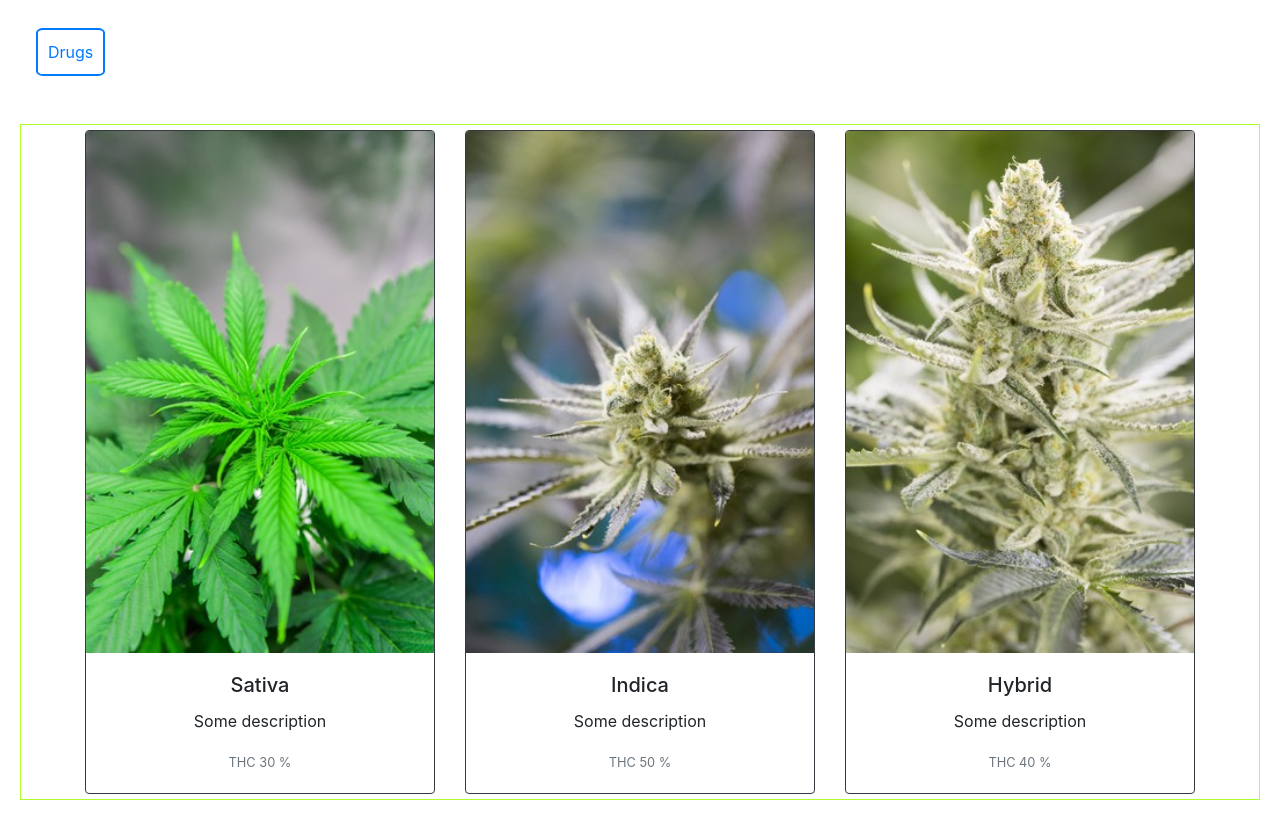
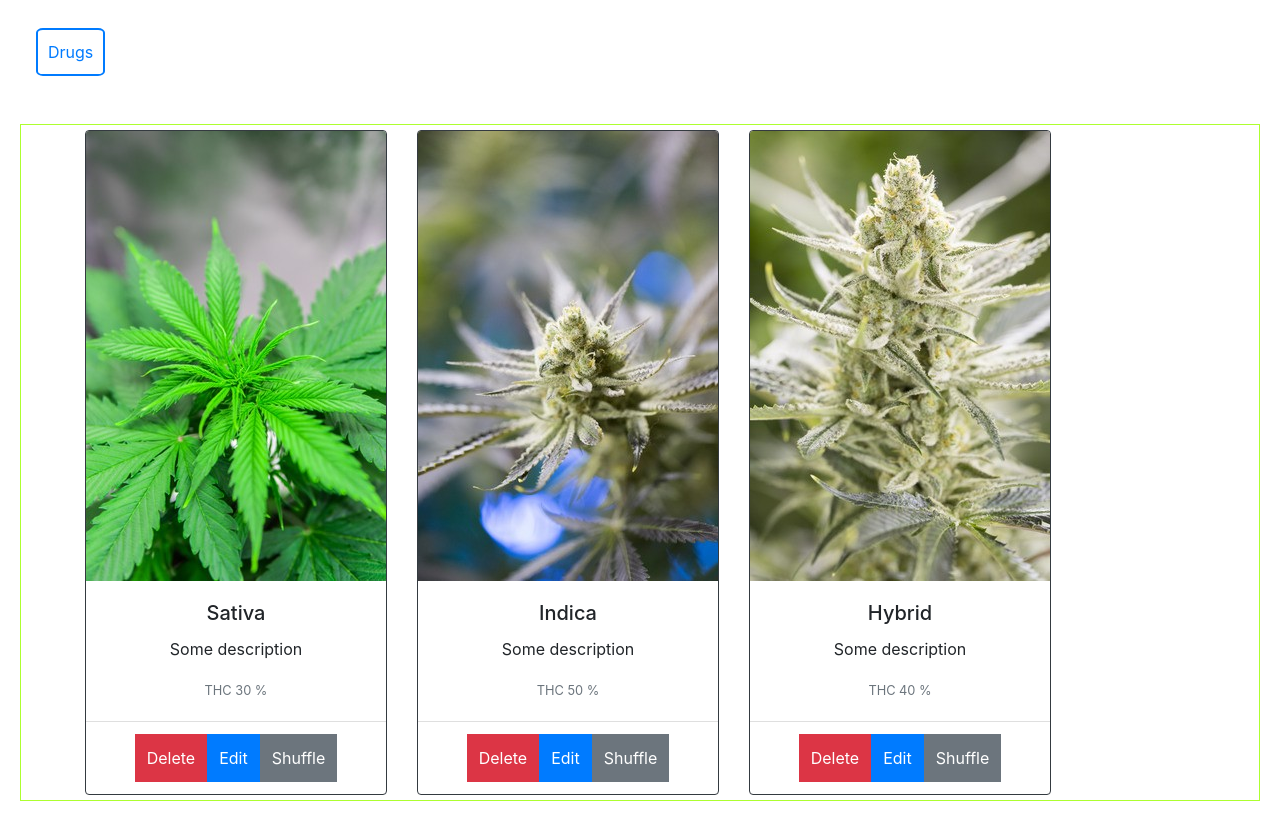
Before and after one commit to davo-buloyan/ANgular-project, an Angular app: page /drugs in a window 1280 px wide. Built offline with nearby package versions, Linux system fonts and the light colour scheme.

Commit message:
impl CRUD

```diff
--- a/src/app/drugs/drugs.component.html
+++ b/src/app/drugs/drugs.component.html
@@ -2,15 +2,50 @@
 
   <div class="card-deck">
 
-    <div class="card border-dark" *ngFor="let item of weeds">
-      <img class="card-img-top" [src]="item.imgSrc" alt="Card image cap">
-      <div class="card-body">
-        <h5 class="card-title">{{item.type}}</h5>
-        <p class="card-text">{{item.description}}</p>
-        <p class="card-text"><small class="text-muted">THC {{item.thc}} %</small></p>
-      </div>
+    <div *ngFor="let weed of weeds">
+      <app-weed-card
+        [weed]="weed"
+        (delete)="deleteItem($event)"
+        (edit)="editItem($event)"
+        (shuffle)="shuffleList()">
+      </app-weed-card>
     </div>
 
   </div>
 
 </div>
+
+<button #modalOpenerBtn type="button" class="btn btn-primary d-none" data-toggle="modal" data-target="#exampleModalCenter">
+  Launch demo modal
+</button>
+
+<!-- Modal -->
+<div *ngIf="selectedItem" class="modal fade" id="exampleModalCenter" tabindex="-1" role="dialog" aria-labelledby="exampleModalCenterTitle" aria-hidden="true">
+  <div class="modal-dialog modal-dialog-centered" role="document">
+    <div class="modal-content">
+      <div class="modal-header">
+        <h5 class="modal-title" id="exampleModalLongTitle">Modal title</h5>
+        <button type="button" class="close" data-dismiss="modal" aria-label="Close">
+          <span aria-hidden="true">&times;</span>
+        </button>
+      </div>
+      <div class="modal-body">
+
+        <form action="">
+          <div class="form-group">
+            <label for="desc" class="">Description</label>
+            <textarea id="desc" type="text" class="form-control form-control-sm"
+                   name="description"
+                   [(ngModel)]="selectedItem.description">
+            </textarea>
+          </div>
+        </form>
+
+      </div>
+      <div class="modal-footer">
+        <button type="button" class="btn btn-secondary" data-dismiss="modal">Close</button>
+        <!--<button type="button" class="btn btn-primary">Save changes</button>-->
+      </div>
+    </div>
+  </div>
+</div>
--- a/src/app/drugs/drugs.component.ts
+++ b/src/app/drugs/drugs.component.ts
@@ -1,4 +1,4 @@
-import { Component, OnInit } from '@angular/core';
+import {Component, ElementRef, OnInit, ViewChild} from '@angular/core';
 import { WeedModel } from './models';
 import { DrugsService } from './drugs.service';
 
@@ -17,6 +17,10 @@ export class DrugsComponent implements OnInit {
 
   weeds: Array<WeedModel>;
 
+  @ViewChild('modalOpenerBtn') modalOpenerBtn: ElementRef;
+
+  selectedItem: WeedModel;
+
   constructor(
     private drugsService: DrugsService
   ) {}
@@ -25,4 +29,27 @@ export class DrugsComponent implements OnInit {
     this.weeds = this.drugsService.getWeeds();
   }
 
+  deleteItem(id: number) {
+    this.weeds = this.weeds.filter(item => {
+      if (item.id === id) {
+        return false;
+      }
+      return true;
+    });
+  }
+
+  editItem(id: number) {
+    this.selectedItem = this.weeds.find(item => item.id === id);
+
+    setTimeout(() => {
+      (this.modalOpenerBtn.nativeElement as HTMLButtonElement).click();
+    });
+  }
+
+  shuffleList() {
+    this.weeds = this.weeds
+      .slice()
+      .sort(() => Math.random() - 0.5);
+  }
+
 }
--- /dev/null
+++ b/src/app/drugs/weed-card/weed-card.component.html
@@ -0,0 +1,14 @@
+<div class="card border-dark">
+  <img class="card-img-top" [src]="weed.imgSrc" alt="Card image cap">
+  <div class="card-body">
+    <h5 class="card-title">{{weed.type}}</h5>
+    <p class="card-text">{{weed.description}}</p>
+    <p class="card-text"><small class="text-muted">THC {{weed.thc}} %</small></p>
+  </div>
+  <!-- Actions -->
+  <div class="card-footer bg-transparent">
+    <button class="btn-danger" (click)="onDelete()">Delete</button>
+    <button class="btn-primary" (click)="onEdit()">Edit</button>
+    <button class="btn-secondary" (click)="onShuffle()">Shuffle</button>
+  </div>
+</div>
--- /dev/null
+++ b/src/app/drugs/weed-card/weed-card.component.ts
@@ -0,0 +1,35 @@
+import { Component, EventEmitter, Input, OnInit, Output } from '@angular/core';
+import { WeedModel } from '../models';
+
+@Component({
+  selector: 'app-weed-card',
+  templateUrl: './weed-card.component.html',
+  styleUrls: ['./weed-card.component.css']
+})
+export class WeedCardComponent implements OnInit {
+
+  @Input() weed: WeedModel;
+
+  @Output() delete = new EventEmitter<number>();
+
+  @Output() edit = new EventEmitter<number>();
+
+  @Output() shuffle = new EventEmitter<void>();
+
+  constructor() { }
+
+  ngOnInit() {}
+
+  onDelete() {
+    this.delete.emit(this.weed.id);
+  }
+
+  onShuffle() {
+    this.shuffle.emit();
+  }
+
+  onEdit() {
+    this.edit.emit(this.weed.id);
+  }
+
+}
```
Also changed, not shown: src/app/app.module.ts (+15 -10 lines), src/app/drugs/weed-card/weed-card.component.css (added), 1 other file (tests, documents, lock files or other folders).
